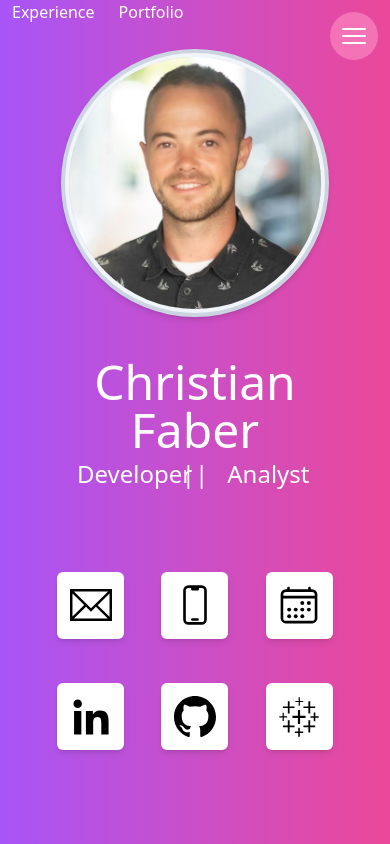
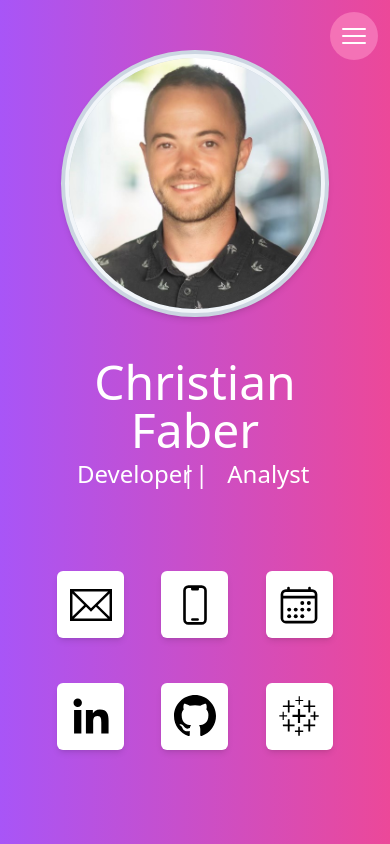
Before and after one commit to christian-faber/portfolio, a React (Create React App) app: page / in a window 390 px wide. Built offline with nearby package versions, Linux system fonts and the light colour scheme.

Commit message:
still need to fix cover component

```diff
--- a/src/components/homeComponents/Cover.js
+++ b/src/components/homeComponents/Cover.js
@@ -8,21 +8,7 @@ import { Link } from "react-router-dom";
 export const Cover = () => {
   return (
     <>
-      <div className="static top-2 right-2 text-white sm:hidden md:hidden lg:flex justify-end h-0">
-        <Link
-          to="/experience"
-          className="m-3 hover:underline hover:text-blue-600"
-        >
-          Experience
-        </Link>
-        <Link
-          to="/portfolio"
-          className="m-3 hover:underline hover:text-blue-600"
-        >
-          Portfolio
-        </Link>
-      </div>
-      <div className="h-full p-5 md:p-10 flex flex-col justify-evenly shadow-md">
+      <div className="h-full p-5 md:p-10 flex flex-col justify-evenly">
         {/* Profile Pic */}
         <div className="flex items-center justify-center h-1/3 w-auto">
           <div className="bg-slate-300 p-1 rounded-full shadow-md h-full">
@@ -34,7 +20,7 @@ export const Cover = () => {
           </div>
         </div>
         {/* Name & Occupation */}
-        <div className="m-2 flex flex-col items-center align-middle justify-center">
+        <div className="m-2 h-1/6 flex flex-col items-center align-middle justify-center">
           <h1 className="text-5xl text-center text-white p-1 md:text-7xl">
             Christian Faber
           </h1>
--- a/src/components/homeComponents/Top.js
+++ b/src/components/homeComponents/Top.js
@@ -2,19 +2,20 @@ import { Link } from "react-router-dom";
 
 export const Top = () => {
   return (
-    <div className="fixed top-2 right-2 text-white sm:hidden md:hidden lg:flex justify-end">
-      <Link
-        to="/experience"
-        className="m-3 hover:bg-gradient-to-r hover:text-transparent bg-clip-text from-indigo-400 via-blue-400 to-green-400"
-      >
-        Experience
-      </Link>
-      <Link
-        to="/portfolio"
-        className="m-3 hover:bg-gradient-to-r hover:text-transparent bg-clip-text from-indigo-400 via-blue-400 to-green-400"
-      >
-        Portfolio
-      </Link>
+    <div>
+      {/* hover:bg-gradient-to-r from-indigo-400
+      via-blue-400 to-green-400 hover:bg-opacity-10
+   */}
+      <div className="p-3 w-1/4 mx-3 rounded-md shadow-md bg-opacity-20 bg-white flex justify-center">
+        <Link className="text-xl text-white" to="/experience">
+          Experience
+        </Link>
+      </div>
+      <div className="p-3 w-1/4 mx-3 rounded-md shadow-md bg-opacity-20 bg-white flex justify-center">
+        <Link className="text-xl text-white" to="/portfolio">
+          Portfolio
+        </Link>
+      </div>
     </div>
   );
 };
```
